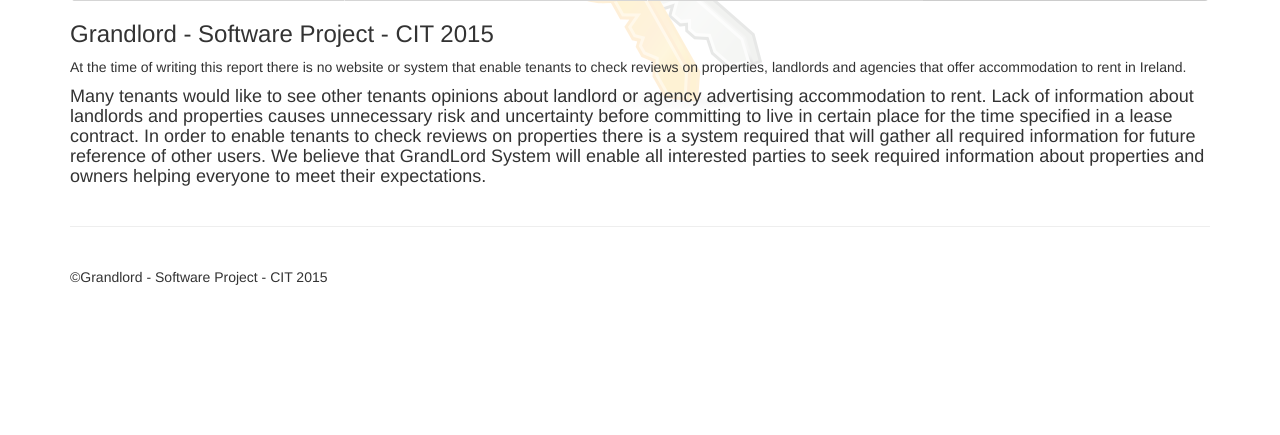
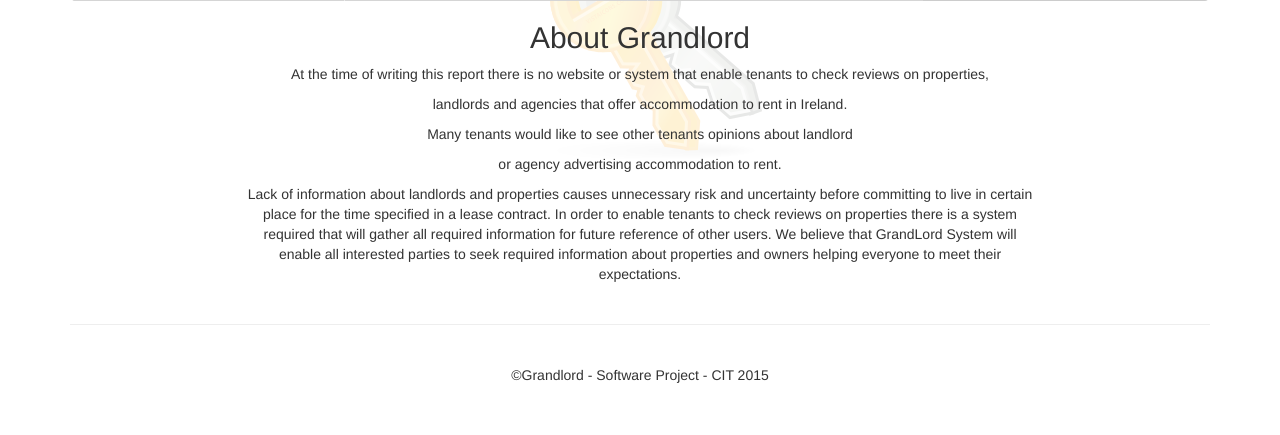
Before and after one commit to Alchemication/GrandLord, a PHP site: the page made by application/views/about/index.php in a window 1280 px wide. Shown: the part 371-806 px from the top of the page. Before the commit the page ends 656 px from the top, so only its background shows below. Run offline with PHP 8.4, Linux system fonts and the light colour scheme; the template is opened without the code that fills it, so the values that code supplies are empty; the visitor is signed in with stand-in values (Sample User, id 1); some libraries are stand-ins or nearby versions.

Commit message:
About css modified.

```diff
--- a/application/views/about/index.php
+++ b/application/views/about/index.php
@@ -1,10 +1,15 @@
 
 
-<h3> Grandlord - Software Project - CIT 2015</h3>
+<h2 class="pageTitle">About Grandlord</h2>
 
-<div class="form-group">
-<p> At the time of writing this report there is no website or system that enable tenants to check reviews on properties,  landlords and agencies that offer accommodation to rent in Ireland.</p>
 
-   <h4> Many tenants would like to see other tenants opinions about landlord or agency advertising accommodation to rent. Lack of information about landlords and properties causes unnecessary risk and uncertainty before committing to live in certain place for the time specified in a lease contract.  In order to enable tenants to check reviews on properties there is a system required that will gather all required information for future reference of other users.  We believe that GrandLord System will enable all interested parties to seek required information about properties and owners helping everyone to meet their expectations. </h4>
+   <div  id="aboutContent">
+<p> At the time of writing this report there is no website or system that enable tenants to check reviews on properties,</p>
+   <p>landlords and agencies that offer accommodation to rent in Ireland.</p>
 
+   <p> Many tenants would like to see other tenants opinions about landlord</p>
+        <p> or agency advertising accommodation to rent.</p>
+      <p> Lack of information about landlords and properties causes unnecessary risk and uncertainty before committing to live in certain place for the time specified in a lease contract.
+         In order to enable tenants to check reviews on properties there is a system required that will gather all required information for future reference of other users.
+         We believe that GrandLord System will enable all interested parties to seek required information about properties and owners helping everyone to meet their expectations. </p>
 </div>
--- a/application/views/contact/index.php
+++ b/application/views/contact/index.php
@@ -1,6 +1,6 @@
 
     <div class="form-group">
-        <h2>Contact Us</h2>
+        <h2 class="pageTitle">Contact Us</h2>
     </div>
 
     <form class="form-horizontal">
--- a/application/views/default/footer.php
+++ b/application/views/default/footer.php
@@ -2,7 +2,7 @@
 
 <!-- Site footer -->
 <footer class="footer">
-    <p>©Grandlord - Software Project - CIT 2015</p>
+    <div class="footerCenter"><p>©Grandlord - Software Project - CIT 2015</p></div>
 </footer>
 </div> <!-- /wrapper -->
 </div> <!-- /container -->
--- a/application/views/tenancy/index.php
+++ b/application/views/tenancy/index.php
@@ -4,7 +4,7 @@
 <?php $newTenancyInfo = !count($tenancies) ? 'Your first' : 'New'; ?>
 
     <div class="form-group">
-        <h2>Add Tenancy</h2>
+        <h2 class="pageTitle">My Tenancies</h2>
     </div>
 
 <br/>
--- a/public/css/stylesG.css
+++ b/public/css/stylesG.css
@@ -12,3 +12,21 @@ body {
 .btn-margin-left {
     margin-left: 4px;
 }
+
+.footerCenter {
+    text-align: center;
+}
+
+.pageTitle{
+    text-align: center;
+}
+
+#aboutContent{
+    text-align: center;
+    margin-left: auto;
+    margin-right: auto;
+    width: 70%;
+
+
+
+}
```
